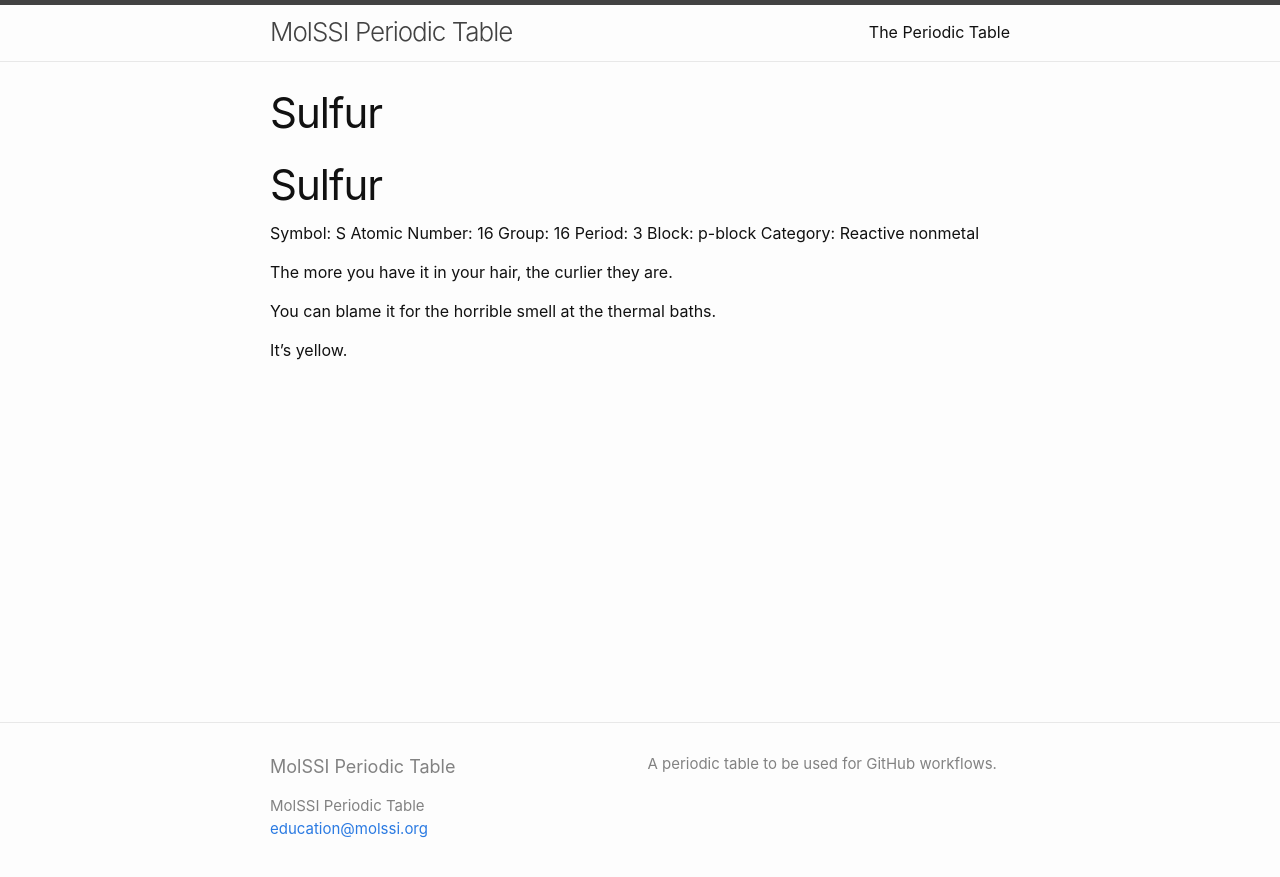
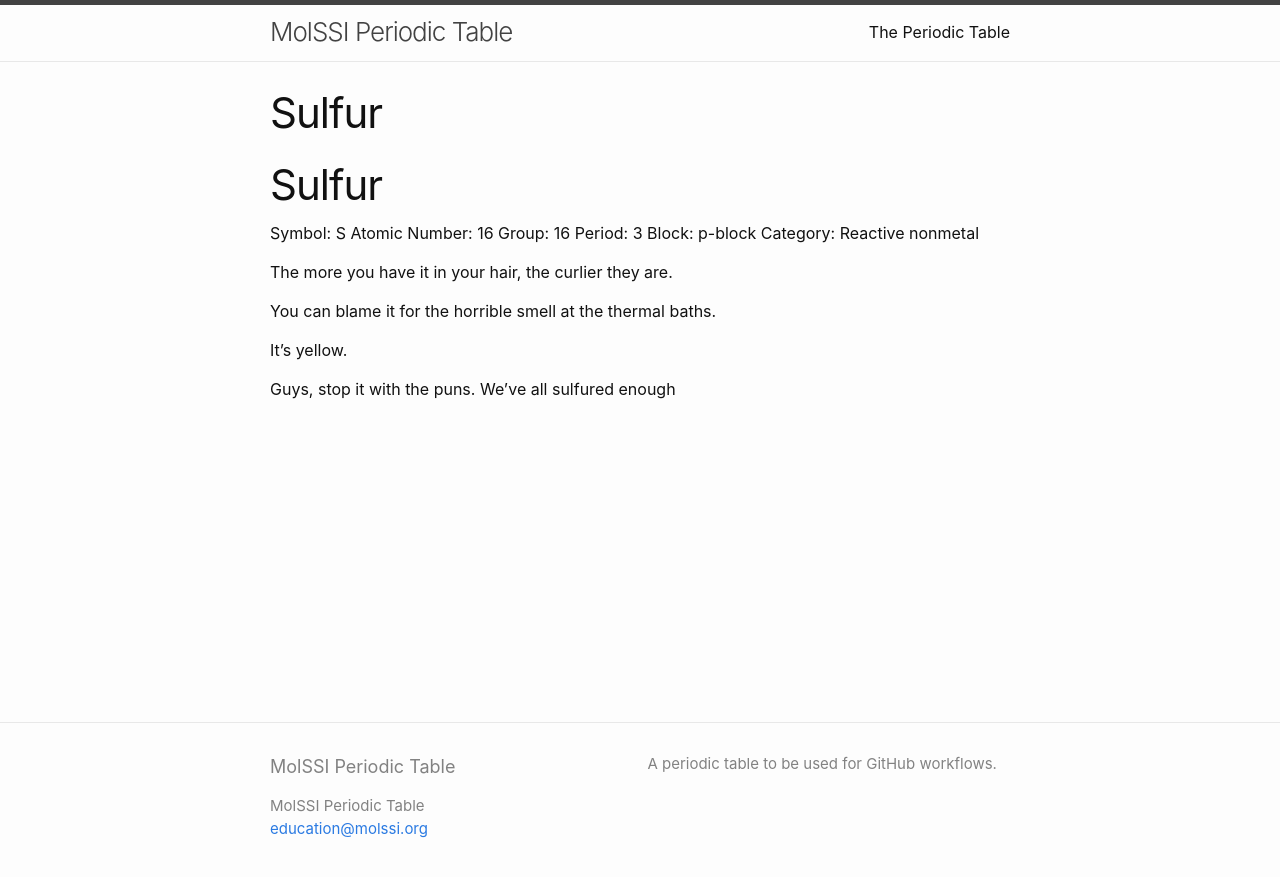
Before and after one commit to MolSSI-Education/periodic-table, a Jekyll site: the page built from elements/sulfur.md, in a window 1280 px wide. Shown: the top 877 px of the page. Built offline with Jekyll 4.4.1, drawn with Linux system fonts in a browser that asks for light colours.

Commit message:
info on elements

```diff
--- a/elements/sulfur.md
+++ b/elements/sulfur.md
@@ -16,3 +16,6 @@ The more you have it in your hair, the curlier they are.
 You can blame it for the horrible smell at the thermal baths.
 
 It's yellow.
+
+
+Guys, stop it with the puns. We've all sulfured enough
```
Also changed, not shown: elements/sodium.md (+3 -0 lines).
